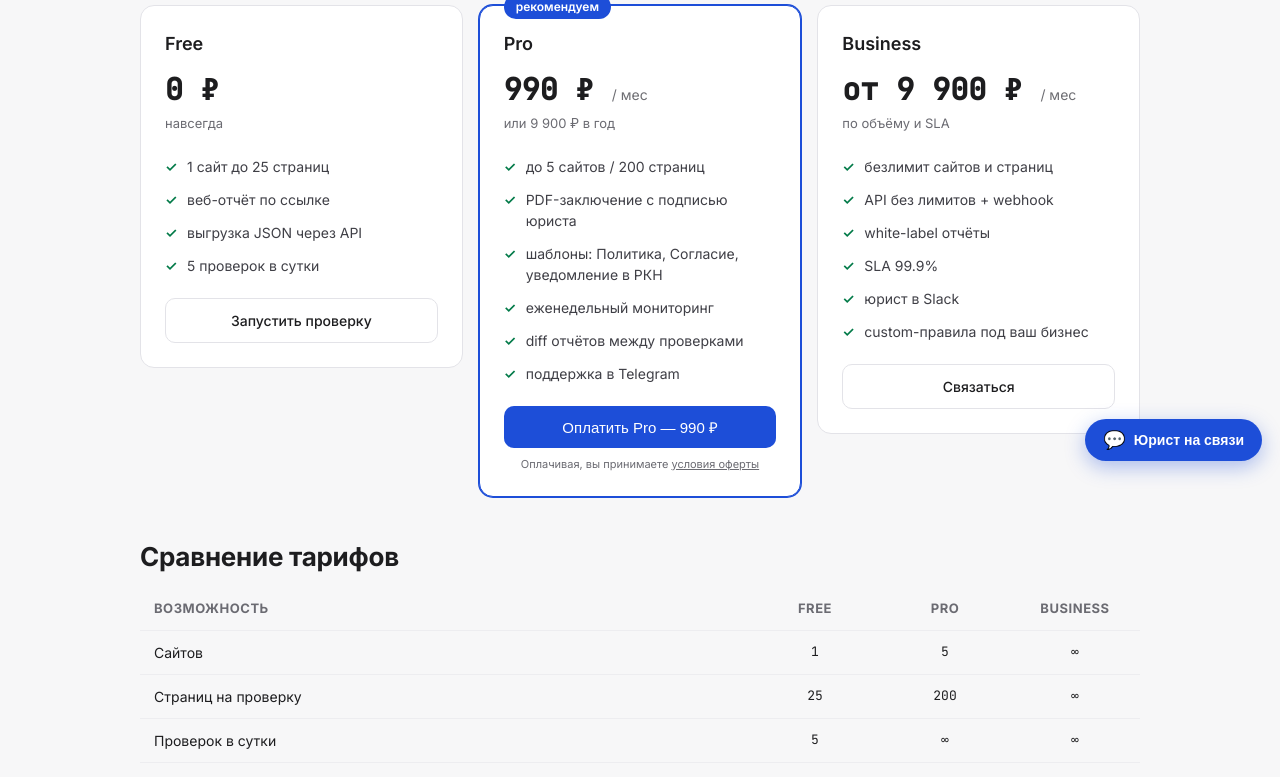
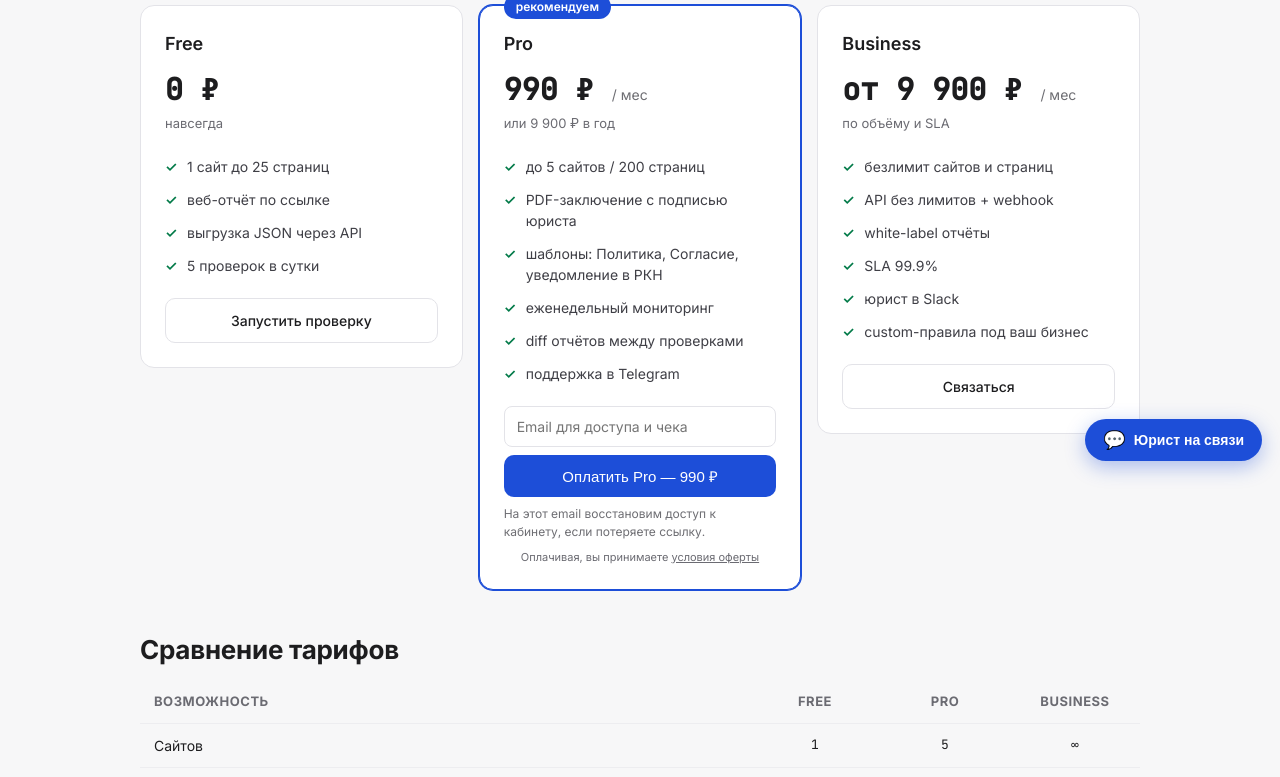
Before and after one commit to lawcheck/lawcheck, a FastAPI app: page /pricing in a window 1280 px wide. Shown: the part 321-1098 px from the top of the page. Run offline with FastAPI, Linux system fonts and the light colour scheme.

Commit message:
feat(payments): обязательный email покупателя до оплаты
Заказ создавался анонимно: клиент, закрывший вкладку после оплаты,
терял доступ к кабинету, а владелец не знал, кто заплатил.

- /buy/{plan}: обязательное поле email (валидация, 422 при мусоре),
  сохраняется в Order.email; в fallback-режиме кассы email в TG-алерте
- алерты «Оплачен заказ» (redirect + вебхук) показывают email покупателя
- pricing: поле «Email для доступа и чека» + подпись про восстановление

Co-Authored-By: Claude Fable 5 <noreply@anthropic.com>

```diff
--- a/lawcheck/web/routes.py
+++ b/lawcheck/web/routes.py
@@ -158,20 +158,26 @@ _PLANS = {"pro": ("LawCheck Pro, 1 месяц", 990)}
 
 
 @router.post("/buy/{plan}", response_class=HTMLResponse)
-async def buy(request: Request, plan: str, bg: BackgroundTasks):
+async def buy(request: Request, plan: str, bg: BackgroundTasks, email: str = Form(...)):
     if plan not in _PLANS:
         raise HTTPException(status_code=404, detail="unknown plan")
     purpose, amount = _PLANS[plan]
 
+    # Email — единственная связь с покупателем: без него оплаченный заказ
+    # анонимен, а клиент, потерявший ссылку на кабинет, теряет доступ.
+    email = email.strip().lower()
+    if "@" not in email or "." not in email.split("@")[-1]:
+        raise HTTPException(status_code=422, detail="invalid email")
+
     if not tochka.is_configured():
         # Эквайринг ещё не активирован в ЛК банка — принимаем заявку на email.
         bg.add_task(telegram.notify_owner,
-                    f"🔔 Клик «Оплатить {plan.capitalize()}» ({amount} ₽). "
+                    f"🔔 Клик «Оплатить {plan.capitalize()}» ({amount} ₽) от <b>{email}</b>. "
                     f"Касса в fallback — возможно, придёт заявка на {OPERATOR['email']}.")
         return templates.TemplateResponse(request, "pay_fallback.html", {"plan": plan, "amount": amount})
 
     order_id = uuid.uuid4().hex
-    await asyncio.to_thread(repo.create_order, order_id, plan, amount)
+    await asyncio.to_thread(repo.create_order, order_id, plan, amount, email)
     try:
         link = await asyncio.to_thread(
             tochka.create_payment,
@@ -193,7 +199,8 @@ async def pay_success(request: Request, bg: BackgroundTasks, order: str = ""):
         paid = await asyncio.to_thread(tochka.is_paid, o.operation_id)
         if paid and await asyncio.to_thread(repo.mark_order_paid, order):
             bg.add_task(telegram.notify_owner,
-                        f"💰 Оплачен заказ <b>{o.id[:8]}</b> — {o.plan.capitalize()} {o.amount} ₽.")
+                        f"💰 Оплачен заказ <b>{o.id[:8]}</b> — {o.plan.capitalize()} {o.amount} ₽.\n"
+                        f"Покупатель: <b>{o.email or 'email не указан'}</b>")
     tg_deeplink = ""
     if o and settings.telegram_bot_username:
         tg_deeplink = f"https://t.me/{settings.telegram_bot_username}?start={o.id}"
@@ -412,7 +419,8 @@ async def tochka_webhook(request: Request, bg: BackgroundTasks):
             if await asyncio.to_thread(repo.mark_order_paid, order.id):
                 bg.add_task(telegram.notify_owner,
                             f"💰 Оплачен заказ <b>{order.id[:8]}</b> — "
-                            f"{order.plan.capitalize()} {order.amount} ₽.")
+                            f"{order.plan.capitalize()} {order.amount} ₽.\n"
+                            f"Покупатель: <b>{order.email or 'email не указан'}</b>")
                 log.info("заказ %s оплачен (операция %s)", order.id, operation_id)
     return {"ok": True}
 
--- a/lawcheck/web/templates/base.html
+++ b/lawcheck/web/templates/base.html
@@ -352,7 +352,11 @@
     .pay-back { display: inline-block; margin-top: 14px; color: var(--muted); font-size: 14px; }
     .pay-row { display: flex; gap: 14px; justify-content: center; align-items: center; flex-wrap: wrap; }
     form.buy-form { margin: 0; }
+    form.buy-form input[type=email] { width: 100%; box-sizing: border-box; margin-bottom: 8px;
+      border: 1px solid var(--line); border-radius: 8px; padding: 11px 12px; font-size: 14px; font-family: inherit; }
+    form.buy-form input[type=email]:focus { outline: 2px solid var(--brand); outline-offset: 1px; }
     form.buy-form button.plan-cta { width: 100%; border: 0; cursor: pointer; font-size: 15px; }
+    .buy-email-note { font-size: 12px; color: var(--muted); margin-top: 8px; }
 
     /* --- Cookie-баннер --- */
     .cookie-bar { position: fixed; left: 16px; right: 16px; bottom: 16px; z-index: 50;
--- a/lawcheck/web/templates/pricing.html
+++ b/lawcheck/web/templates/pricing.html
@@ -39,7 +39,10 @@
       <li>поддержка в Telegram</li>
     </ul>
     <form class="buy-form" action="/buy/pro" method="post" data-goal="pay_click">
+      <input type="email" name="email" required autocomplete="email"
+             placeholder="Email для доступа и чека" aria-label="Email для доступа и чека">
       <button type="submit" class="plan-cta primary">Оплатить Pro — 990 ₽</button>
+      <div class="buy-email-note">На этот email восстановим доступ к кабинету, если потеряете ссылку.</div>
     </form>
     <div class="offer-note">Оплачивая, вы принимаете <a href="/oferta">условия оферты</a></div>
   </div>
```
